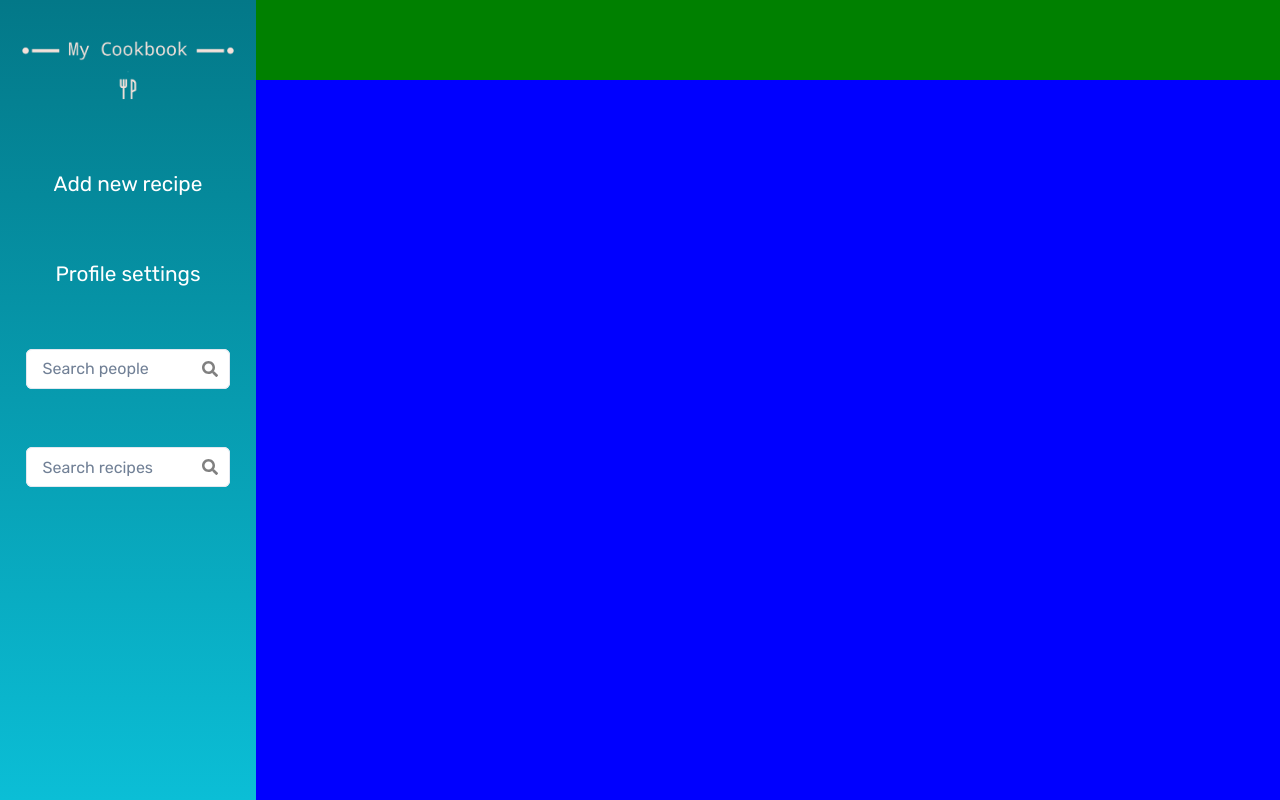
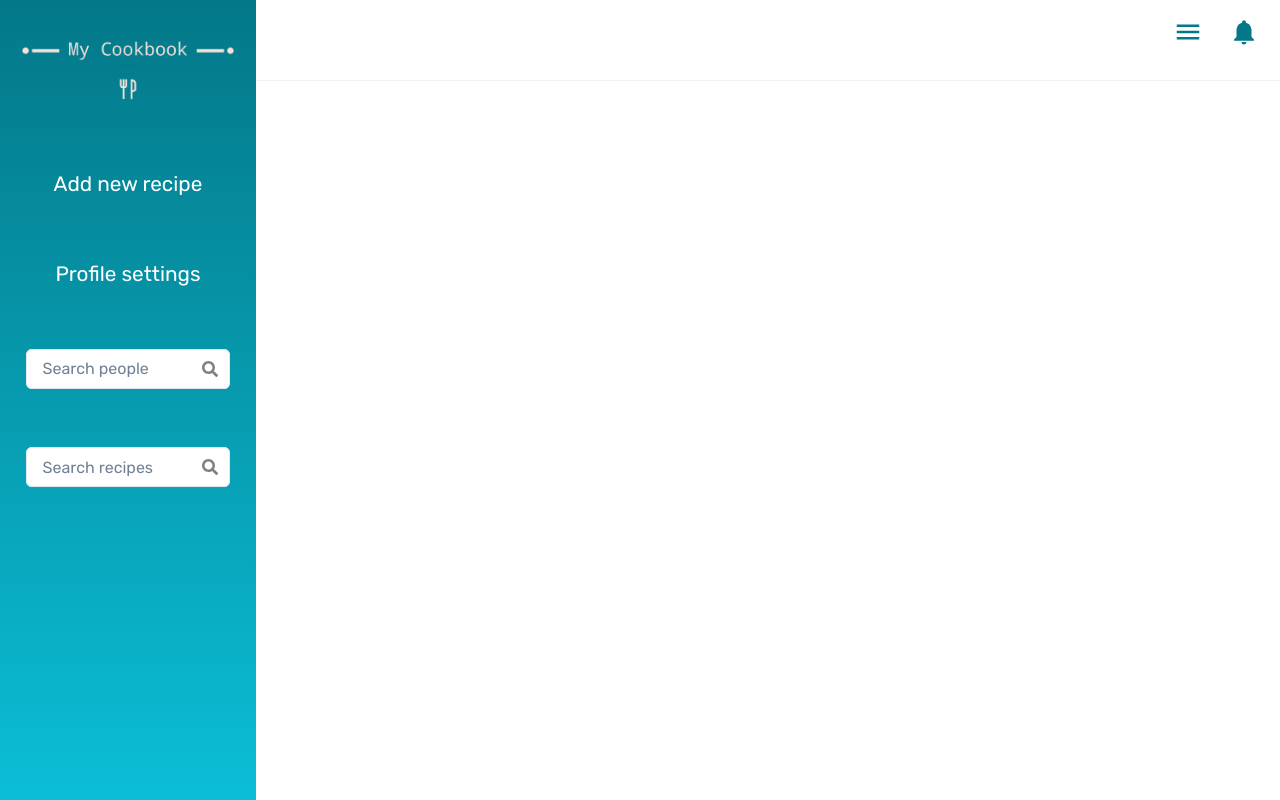
Before and after one commit to JonathanGafar/my-cookbook, a React (Create React App) app in the folder client/: page /loggedin in a window 1280 px wide. Built offline with nearby package versions, Linux system fonts and the light colour scheme.

Commit message:
Created NavButtons and editted LoggedIn.js
I created NavButton.js to act as clickable navigation icons. The primary intent is for them to act as a notifications button, and a settings button. However, they may find other use.

I then added in these buttos into LoggedIn.js

```diff
--- a/client/src/pages/LoggedIn.js
+++ b/client/src/pages/LoggedIn.js
@@ -1,7 +1,18 @@
 import React from 'react';
-import {Grid, GridItem} from '@chakra-ui/react';
+import {
+	Grid,
+	GridItem,
+	Spacer,
+	Divider
+} from '@chakra-ui/react';
+import {
+	MdNotifications,
+	MdNotificationsActive,
+	MdMenu
+} from 'react-icons/md';
 
 import VNavbar from '../shared/VNavbar';
+import NavButton from '../shared/NavButton';
 
 export default function LoggedIn() {
 	return (
@@ -13,9 +24,33 @@ export default function LoggedIn() {
 			<GridItem colStart='1' colEnd='2' rowStart='1' rowEnd='-1'>
 				<VNavbar />
 			</GridItem>
-			<GridItem bg='green' colStart='2' colEnd='-1' rowStart='1' rowEnd='2'>
+			<GridItem
+				alignSelf='center'
+				justifySelf='end'
+				colStart='2'
+				colEnd='-1'
+				rowStart='1'
+				rowEnd='2'
+			>
+				<NavButton
+					icon={<MdMenu size={30}/>}
+					bg='white'
+					color='buttonColor'
+					_hover={{bg: 'white'}}
+					mr='1rem'
+					mb='1rem'
+				/>
+				<NavButton
+					icon={<MdNotifications size={30}/>}
+					bg='white'
+					color='buttonColor'
+					_hover={{bg: 'white'}}
+					mr='1rem'
+					mb='1rem'
+				/>
 			</GridItem>
-			<GridItem bg='blue' colStart='2' colEnd='-1' rowStart='2' rowEnd='-1'>
+			<GridItem bg='white' colStart='2' colEnd='-1' rowStart='2' rowEnd='-1'>
+				<Divider orientation='horizontal' />
 			</GridItem>
 		</Grid>
 	);
--- /dev/null
+++ b/client/src/shared/NavButton.js
@@ -0,0 +1,22 @@
+import React from 'react';
+import {IconButton} from '@chakra-ui/react';
+import {MdNotifications, MdNotificationsActive} from 'react-icons/md';
+
+export default function NavButton(props) {
+	return (
+		<IconButton
+			w='fit-content !important'
+			h='fit-content !important'
+			p='0 !important'
+			icon={props.icon}
+			bg={props.bg}
+			_hover={props._hover}
+			color={props.color}
+			isRound
+			ml={props.ml}
+			mr={props.mr}
+			mt={props.mt}
+			mb={props.mb}
+		/>
+	);
+}
```
